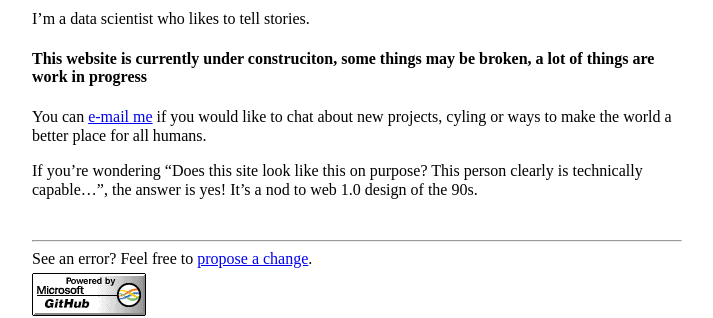
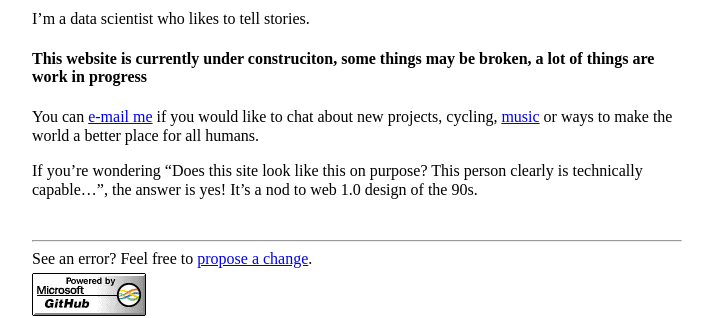
Before and after one commit to benarnav/benarnav.github.io, a Jekyll site: the page built from index.md, in a window 1280 px wide. Shown: the part 129-447 px from the top of the page, without its empty margins (283-996 px from the left). Built offline with Jekyll 4.4.1, drawn with Linux system fonts in a browser that asks for light colours.

Commit message:
updated index

```diff
--- a/index.md
+++ b/index.md
@@ -10,7 +10,7 @@ I'm a data scientist who likes to tell stories.
 of things are work in progress</h4>
 
 You can [e-mail me](mailto:contactme.strvj@aleeas.com) if you would like to chat about
-new projects, cyling or ways to make the world a better place for all humans.
+new projects, cycling, [music](https://www.youtube.com/watch?v=OKgYJnBCjXk) or ways to make the world a better place for all humans.
 
 If you're wondering "Does this site look like this on purpose? This person clearly is
 technically capable...", the answer is yes! It's a nod to web 1.0 design of the 90s.
```
